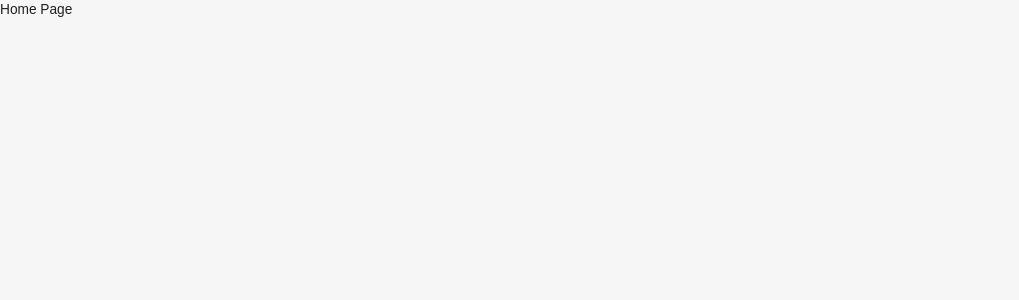
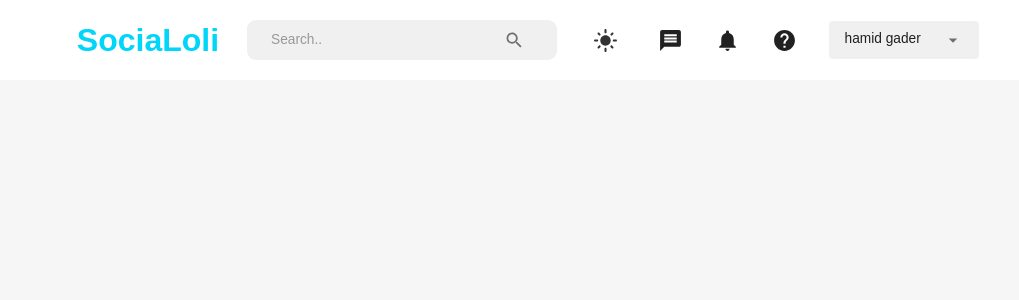
Before and after one commit to Mounir-charef/Social-media-clone, a React (Vite) app in the folder client/: page /home in a window 1280 px wide. Shown: the top 300 px of the page, without its empty margins (0-1019 px from the left). Built offline with nearby package versions, Linux system fonts and the light colour scheme.

Commit message:
Mobile Nav done

```diff
--- a/client/src/scenes/home/index.jsx
+++ b/client/src/scenes/home/index.jsx
@@ -1,8 +1,11 @@
+import {Box} from "@mui/material";
+import Navbar from "../navbar";
+
 function HomePage() {
     return (
-        <div>
-            Home Page
-        </div>
+        <Box>
+            <Navbar />
+        </Box>
     );
 }
 
--- a/client/src/scenes/navbar/index.jsx
+++ b/client/src/scenes/navbar/index.jsx
@@ -33,7 +33,7 @@ function NavBar() {
         dispatch = useDispatch(),
         navigate = useNavigate(),
         user = useSelector((state) => state.user),
-        isNonMobile = useMediaQuery(useTheme().breakpoints.up("md"));
+        isNonMobile = useMediaQuery("(min-width: 780px)");
 
     const theme = useTheme();
     const neutralLight = theme.palette.neutral.light;
@@ -42,7 +42,7 @@ function NavBar() {
     const primary = theme.palette.primary.light;
     const alt = theme.palette.background.alt;
 
-    const fullName = `${user.firstName} ${user.lastName}`;
+    const fullName = `hamid gader`;
     return (
         <FlexBetween padding="1rem 6%" backgroundColor={alt}>
             <FlexBetween gap="1.75rem">
@@ -127,7 +127,7 @@ function NavBar() {
                     <Box
                         position="fixed"
                         right="0"
-                        bottom="0"
+                        top="0"
                         zIndex="10"
                         maxWidth="500px"
                         minwidth="300px"
```
